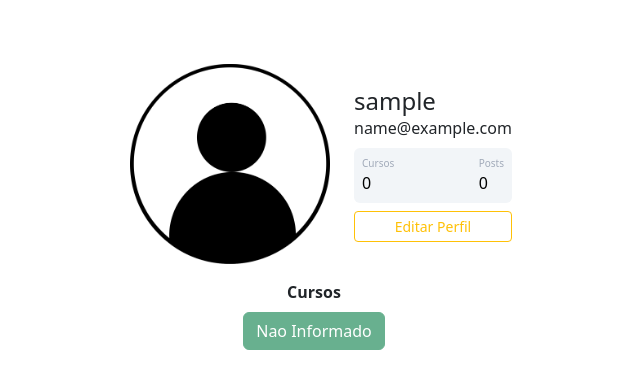
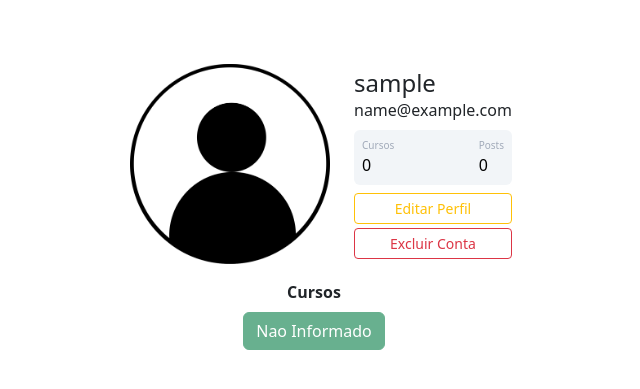
Before and after one commit to AlaiSeide/Site-Comunidade, a Flask app: page /perfil in a window 1280 px wide. Shown: the part 56-445 px from the top of the page, without its empty margins (326-966 px from the left). Run offline with Flask 3, Linux system fonts and the light colour scheme; the visitor is signed in with stand-in values (Sample User, id 1); data that the repository does not hold is empty; some libraries are stand-ins or nearby versions.

Commit message:
excluir conta

```diff
--- a/comunidadeimpressionadora/__init__.py
+++ b/comunidadeimpressionadora/__init__.py
@@ -29,11 +29,12 @@ mail = Mail(app)
 # babel = Babel(app)
 # ip integra
 localhost =  '192.168.220.5'
+botelkampip = '192.168.178.7'
 
 if os.getenv("DATABASE_URL"):
     app.config['SQLALCHEMY_DATABASE_URI'] = os.getenv("DATABASE_URL")
 else:
-    app.config['SQLALCHEMY_DATABASE_URI'] = f'mysql://alaiseide:Flashreverso2020..@{localhost}/comunidade'
+    app.config['SQLALCHEMY_DATABASE_URI'] = f'mysql://alaiseide:Flashreverso2020..@{botelkampip}/comunidade'
 
 
 # Configuração da URI do banco de dados SQLite
--- a/comunidadeimpressionadora/forms.py
+++ b/comunidadeimpressionadora/forms.py
@@ -89,6 +89,10 @@ class ContatoForm(FlaskForm):
 
 
 class FormCriarPost(FlaskForm):
+
     titulo = StringField('Titulo do Post', validators=[DataRequired(), Length(2, 140)])
     corpo = TextAreaField('Escreva seu Post Aqui', validators=[DataRequired()])
     botao_submit = SubmitField('Criar Post')
+
+class DeleteAccountForm(FlaskForm):
+   pass  # Não precisa adicionar campos, mas mantém o CSRF ativo
--- a/comunidadeimpressionadora/models.py
+++ b/comunidadeimpressionadora/models.py
@@ -18,7 +18,10 @@ class Usuario(database.Model, UserMixin):
     senha = database.Column(database.String(80), nullable=False)
     foto_perfil = database.Column(database.String(50), nullable=False, default='default.jpg')
     # esse backref='autor' é para depois na tabela Post eu poder descobrir o autor do post
-    posts = database.relationship('Post', backref='autor', lazy=True)
+
+    # Nota Importante: Ao definir cascade='all, delete-orphan', você garante que quando um usuário for excluído, todos os posts associados a ele também serão excluídos automaticamente. Assim, não é necessário deletar os posts manualmente na rota.
+
+    posts = database.relationship('Post', backref='autor', lazy=True, cascade='all, delete-orphan')
     cursos = database.Column(database.String(500), nullable=False, default='Nao Informado')
 
     # quantidade de post que o cara tem
--- a/comunidadeimpressionadora/routes.py
+++ b/comunidadeimpressionadora/routes.py
@@ -1,6 +1,6 @@
 from flask import render_template, redirect, url_for, flash, request, abort
 from comunidadeimpressionadora import app, database, bcrypt, mail
-from comunidadeimpressionadora.forms import FormCriarConta, FormLogin, FormEdiarPerfil, ContatoForm, FormCriarPost
+from comunidadeimpressionadora.forms import FormCriarConta, FormLogin, FormEdiarPerfil, ContatoForm, FormCriarPost, DeleteAccountForm
 from comunidadeimpressionadora.models import Usuario, Contato, Post, TokenRedefinicao
 from flask_login import login_user, logout_user, current_user, login_required
 import secrets
@@ -152,9 +152,10 @@ def sair():
 @app.route('/perfil')
 @login_required
 def perfil():
+    delete_account_form = DeleteAccountForm()
     foto_perfil = f'/static/fotos_perfil/{current_user.foto_perfil}'
     # foto_perfil = url_for(f'static', filename='fotos_perfil/{current_user.foto_perfil}')
-    return render_template('perfil.html', foto_perfil=foto_perfil)
+    return render_template('perfil.html', foto_perfil=foto_perfil, delete_account_form=delete_account_form)
 
 # pagina de criar post
 @app.route('/post/criar', methods=['GET', 'POST'])
@@ -210,10 +211,9 @@ def atualizar_cursos(formulario):
 @app.route('/perfil/editar', methods=['GET', 'POST'])
 @login_required
 def editar_perfil():
-
+    delete_account_form = DeleteAccountForm()
     # uma instancia da minha classe FormEdiarPerfil
     formeditarperfil = FormEdiarPerfil()
-
     # validar o meu formulario
     if formeditarperfil.validate_on_submit():
         # mudar o email e o username do usuario
@@ -248,7 +248,7 @@ def editar_perfil():
 
     foto_perfil = f'/static/fotos_perfil/{current_user.foto_perfil}'
     # foto_perfil = url_for(f'static', filename='fotos_perfil/{current_user.foto_perfil}')
-    return render_template('editarperfil.html', foto_perfil=foto_perfil, formeditarperfil=formeditarperfil)
+    return render_template('editarperfil.html', foto_perfil=foto_perfil, formeditarperfil=formeditarperfil, delete_account_form=delete_account_form)
 
 
 
@@ -359,7 +359,7 @@ def validar_token(token_str):
     try:
         dados = s.loads(token_str, max_age=3600)
         token = TokenRedefinicao.query.filter_by(token=token_str).first()
-        if token and not token.usado and token.data_expiracao >=datetime.now(timezone.utc):
+        if token and not token.usado and token.data_expiracao >= datetime.now(timezone.utc):
             return token
         else:
             return None
@@ -446,7 +446,7 @@ def gerar_hash(senha):
 def redefinir_senha(token):
     if current_user.is_authenticated:
         # Usuário já está logado, redirecionar para a página inicial ou perfil
-        return redirect(url_for('inicio'))  # Substitua 'inicio' pela rota adequada
+        return redirect(url_for('home'))  # Substitua 'inicio' pela rota adequada
 
     dados = validar_token(token)
     if not dados:
@@ -461,6 +461,7 @@ def redefinir_senha(token):
         database.session.commit()
         flash('Sua senha foi atualizada!', 'alert-success')
         return redirect(url_for('login'))
+
     # Marcar o token como usado
     token.usado = True
     database.session.commit()
@@ -489,3 +490,33 @@ def alterar_senha():
         else:
             flash('Senha atual incorreta.', 'alert-danger')
     return render_template('alterar_senha.html')
+
+
+# @app.route('/excluir_conta', methods=['GET', 'POST'])
+# @login_required
+# def excluir_conta():
+#     form = DeleteAccountForm()
+#     if form.validate_on_submit():
+#         user = Usuario.query.get(current_user.id)
+#         database.session.delete(user)
+#         database.session.commit()
+#         logout_user()
+#         flash('Sua conta e todo o seu conteúdo foram excluídos.', 'alert-success')
+#         return redirect(url_for('home'))
+#     return render_template('excluir_conta.html', form=form)
+
+@app.route('/excluir_conta',  methods=['GET', 'POST'])
+@login_required
+def excluir_conta():
+    delete_account_form = DeleteAccountForm()
+    if delete_account_form.validate_on_submit():
+        user = Usuario.query.get(current_user.id)
+        print(user)
+        database.session.delete(user)
+        database.session.commit()
+        logout_user()
+        flash('Sua conta e todo o seu conteúdo foram excluídos.', 'alert-success')
+        return redirect(url_for('home'))
+    else:
+        flash('Requisição inválida.', 'alert-danger')
+        return redirect(url_for('perfil'))
--- a/comunidadeimpressionadora/templates/base.html
+++ b/comunidadeimpressionadora/templates/base.html
@@ -18,7 +18,7 @@ Ele vai até o #main-container (que é uma parte da sua página) e troca só ess
 
 
     <script type="text/javascript" src="{{ url_for('static', filename='scroll.js') }}"></script>
-    <script src="https://unpkg.com/htmx.org@2.0.2"></script>
+    <!-- <script src="https://unpkg.com/htmx.org@2.0.2"></script> -->
 
 
     {% block head %}
--- a/comunidadeimpressionadora/templates/editarperfil.html
+++ b/comunidadeimpressionadora/templates/editarperfil.html
@@ -57,6 +57,7 @@
                     </div>
 
                     <a href="{{ url_for('alterar_senha') }}">alterar_senha</a>
+
 
                     <!--Campo de Imagem-->
                     <div class="form-group">
--- /dev/null
+++ b/comunidadeimpressionadora/templates/modal_excluir_conta.html
@@ -0,0 +1,26 @@
+<!-- templates/modal_excluir_conta.html -->
+<div class="modal fade" id="excluirContaModal" tabindex="-1" aria-labelledby="excluirContaModalLabel" aria-hidden="true">
+    <div class="modal-dialog">
+        <div class="modal-content">
+
+
+            <div class="modal-header">
+                <h5 class="modal-title" id="excluirContaModalLabel">Excluir Conta</h5>
+                <button type="button" class="btn-close" data-bs-dismiss="modal" aria-label="Fechar"></button>
+            </div>
+
+            <div class="modal-body">
+                Tem certeza de que deseja excluir sua conta? Esta ação não pode ser desfeita.
+            </div>
+
+            <div class="modal-footer">
+                <form action="{{ url_for('excluir_conta') }}" method="post">
+                    {{ delete_account_form.csrf_token }}
+                    <button type="button" class="btn btn-secondary" data-bs-dismiss="modal">Cancelar</button>
+                    <button type="submit" class="btn btn-danger">Excluir Conta</button>
+                </form>
+            </div>
+
+        </div>
+    </div>
+</div>
--- a/comunidadeimpressionadora/templates/perfil.html
+++ b/comunidadeimpressionadora/templates/perfil.html
@@ -1,5 +1,4 @@
 {% extends 'base.html' %}
-
 
 
 {% block body %}
@@ -45,8 +44,20 @@
 
                     <!--Botoes -->
                     <div class="button mt-2 d-flex flex-row align-items-center">
-                        <a class="w-100" href="{{ url_for('editar_perfil') }}"><button class="btn btn-sm btn-outline-warning w-100">Editar Perfil</button></a>
+                        <a class="w-100" href="{{ url_for('editar_perfil') }}">
+                            <button class="btn btn-sm btn-outline-warning w-100">
+                                Editar Perfil
+                            </button>
+                        </a>
                     </div>
+
+                    <!-- Botão que abre o modal -->
+                    <button type="button" class="btn btn-sm btn-outline-danger w-100 mt-1" data-bs-toggle="modal"               data-bs-target="#excluirContaModal">
+                        Excluir Conta
+                    </button>
+                    <!-- Incluir o modal de exclusão de conta -->
+                    {% include 'modal_excluir_conta.html' %}
+
                 </div>
 
             </div>
--- a/comunidadeimpressionadora/templates/post.html
+++ b/comunidadeimpressionadora/templates/post.html
@@ -133,24 +133,24 @@
     <div class="modal fade" id="excluirpost" tabindex="-1" aria-labelledby="exampleModalLabel" aria-hidden="true">
         <div class="modal-dialog">
             <div class="modal-content">
+
                 <div class="modal-header">
                     <h1 class="modal-title fs-5" id="exampleModalLabel">Excluir Post</h1>
                     <button type="button" class="btn-close" data-bs-dismiss="modal" aria-label="Close"></button>
                 </div>
+
                 <div class="modal-body">
                     Voce quer realmente exluir esse post? (Essa acao nao pode ser desfeita)
                 </div>
+
                 <div class="modal-footer">
                     <button type="button" class="btn btn-secondary" data-bs-dismiss="modal">Cancelar</button>
-
                     <!--O botao esta dentro de um form para ele poder exluir o post,  {{ url_for('excluir_post', post_id=post.id) }} é a minha funcao exluir post-->
                     <!-- post.id é a minha tabela de post pegando o id do post -->
                     <form action="{{ url_for('excluir_post', post_id=post.id) }}" method="post">
                         <!--Mudar o type para submit-->
                         <button type="submit" class="btn btn-danger">Excluir Post</button>
                     </form>
-
-
                 </div>
             </div>
         </div>
--- a/testes.py
+++ b/testes.py
@@ -1,5 +1,5 @@
 from comunidadeimpressionadora import app, database
-from comunidadeimpressionadora.models import Usuario, Post, Contato
+from comunidadeimpressionadora.models import Usuario, Post, Contato, TokenRedefinicao
 
 
 with app.app_context():
```
